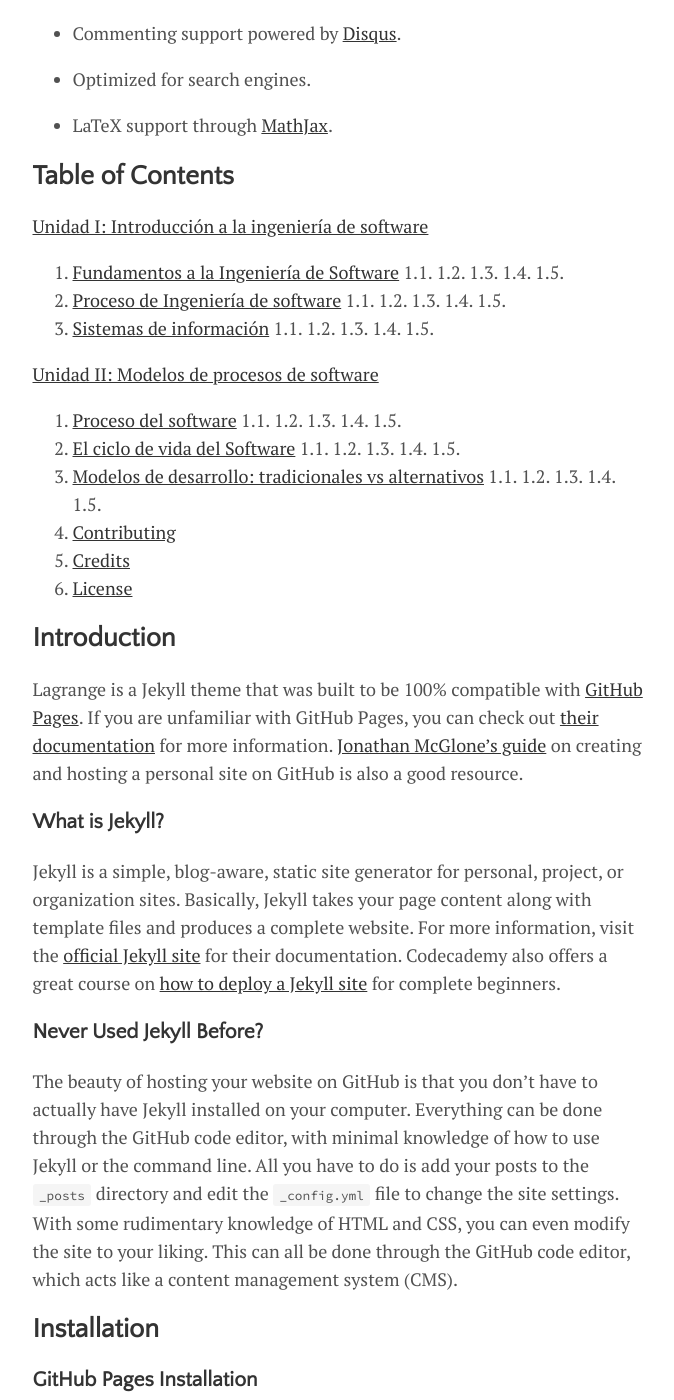
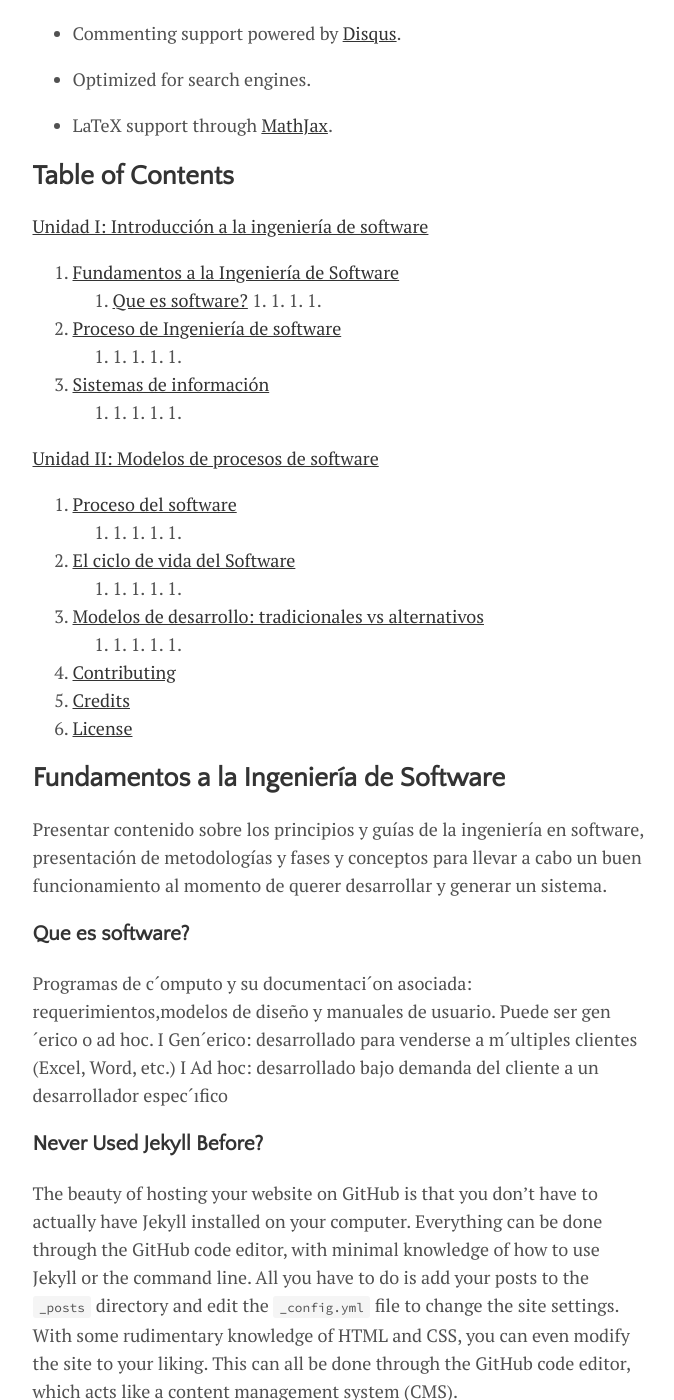
Before and after one commit to Anna-Montoya2020/Ingenieria-de-Software-Proyecto, a Jekyll site: the page built from _posts/2015-10-10-getting-started.md, in a window 1280 px wide and 1400 px high, scrolled down 1283 px. Shown: the whole window, without its empty margins (300-974 px from the left). Built offline with Jekyll 4.4.1, drawn with Linux system fonts in a browser that asks for light colours.

Commit message:
Update 2015-10-10-getting-started.md
modificacion

```diff
--- a/_posts/2015-10-10-getting-started.md
+++ b/_posts/2015-10-10-getting-started.md
@@ -36,54 +36,61 @@ Adoptar un enfoque sistem´atico para llevar a cabo su trabajo
 ## Table of Contents
 [Unidad I: Introducción a la ingeniería de software](#Unidad-I:-Introducción-a-la-ingeniería-de-software)
 1. [ Fundamentos a la Ingeniería de Software](#Fundamentos-a-la-Ingeniería-de-Software)
-   1.1.
-   1.2.
-   1.3.
-   1.4.
-   1.5.
+   1. [Que es software?](#Que-es-software?)
+   1.
+   1.
+   1.
+   1.
 2. [Proceso de Ingeniería de software](#Proceso-de-Ingeniería-de-software)
-   1.1.
-   1.2.
-   1.3.
-   1.4.
-   1.5.
+   1.
+   1.
+   1.
+   1.
+   1.
+
 3. [Sistemas de información](#sistemas-de-informacion)
-   1.1.
-   1.2.
-   1.3.
-   1.4.
-   1.5.
+   1.
+   1.
+   1.
+   1.
+   1.
 
 [Unidad II: Modelos de procesos de software](#Unidad-II:-Modelos-de-procesos-de-software)
 1. [Proceso del software](#Proceso-del-software)
-   1.1.
-   1.2.
-   1.3.
-   1.4.
-   1.5.
+   1.
+   1.
+   1.
+   1.
+   1.
 2. [El ciclo de vida del Software](#El-ciclo-de-vida-del-Software)
-   1.1.
-   1.2.
-   1.3.
-   1.4.
-   1.5.
+   1.
+   1.
+   1.
+   1.
+   1.
 3. [Modelos de desarrollo: tradicionales vs alternativos](#Modelos-de-desarrollo:-tradicionales-vs-alternativos)
-   1.1.
-   1.2.
-   1.3.
-   1.4.
-   1.5.
+   1.
+   1.
+   1.
+   1.
+   1.
 5. [Contributing](#Contributing)
 6. [Credits](#credits)
 7. [License](#license)
 
-## Introduction
+## Fundamentos a la Ingeniería de Software
 
-Lagrange is a Jekyll theme that was built to be 100% compatible with [GitHub Pages](https://pages.github.com/). If you are unfamiliar with GitHub Pages, you can check out [their documentation](https://help.github.com/categories/github-pages-basics/) for more information. [Jonathan McGlone's guide](http://jmcglone.com/guides/github-pages/) on creating and hosting a personal site on GitHub is also a good resource.
+Presentar contenido sobre los principios y guías de la ingeniería en software, presentación de metodologías y fases y conceptos para llevar a cabo un buen funcionamiento al momento de querer desarrollar y generar un sistema.
 
-### What is Jekyll?
+### Que es software?
 
-Jekyll is a simple, blog-aware, static site generator for personal, project, or organization sites. Basically, Jekyll takes your page content along with template files and produces a complete website. For more information, visit the [official Jekyll site](https://jekyllrb.com/docs/home/) for their documentation. Codecademy also offers a great course on [how to deploy a Jekyll site](https://www.codecademy.com/learn/deploy-a-website) for complete beginners.
+Programas de c´omputo y su documentaci´on asociada: requerimientos,modelos de diseño y manuales de usuario.
+Puede ser gen´erico o ad hoc.
+   I Gen´erico: desarrollado para venderse a m´ultiples clientes (Excel, Word,
+etc.)
+   I Ad hoc: desarrollado bajo demanda del cliente a un desarrollador
+espec´ıfico
+
 
 ### Never Used Jekyll Before?
 
```
